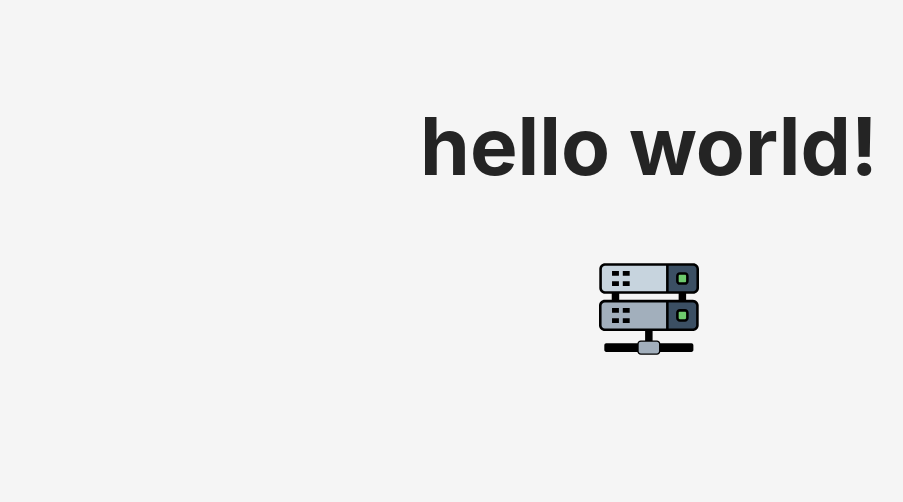
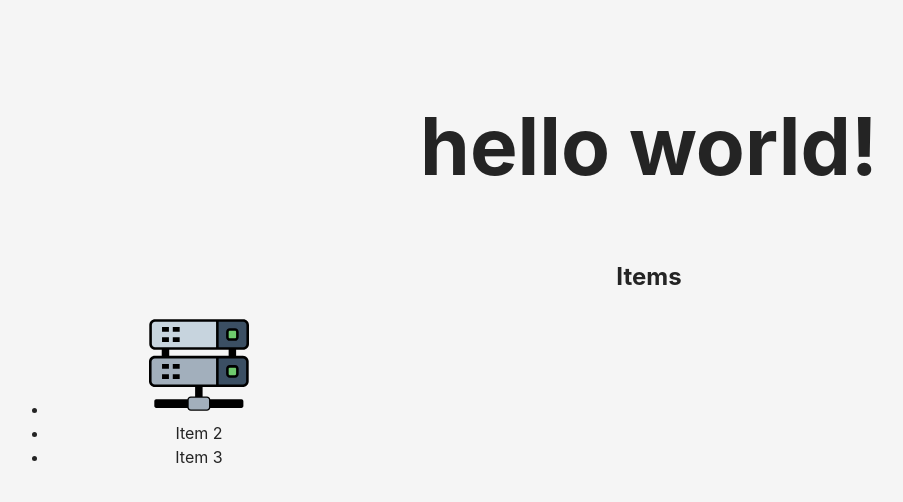
Before and after one commit to royhadad/server-room-dnd, a React (Vite) app: page / in a window 1280 px wide. Shown: the top 502 px of the page, without its empty margins (23-926 px from the left). Built offline with nearby package versions, Linux system fonts and the light colour scheme.

Commit message:
feat: add tooltip, fix eslint config

```diff
--- a/package.json
+++ b/package.json
@@ -15,6 +15,8 @@
   },
   "dependencies": {
     "@emotion/react": "^11.11.4",
+    "@emotion/styled": "^11.11.0",
+    "@mui/material": "^5.15.14",
     "react": "^18.2.0",
     "react-dom": "^18.2.0"
   },
--- a/src/App.tsx
+++ b/src/App.tsx
@@ -1,6 +1,8 @@
+import "./App.css";
+
 import serverRackIcon from "./assets/server-rack-icon.svg";
-import "./App.css";
 import { css } from "@emotion/react";
+import { Tooltip } from "@mui/material";
 
 function App() {
   return (
@@ -13,17 +15,58 @@ function App() {
         hello world!
       </h1>
       <div>
+        <div>
+          <ItemsSideBar />
+        </div>
+      </div>
+    </div>
+  );
+}
+
+export default App;
+
+const ItemsSideBar: React.FC = () => {
+  return (
+    <div>
+      <h2>Items</h2>
+      <ul
+        css={css`
+          width: 300px;
+        `}
+      >
+        <li>
+          <DraggableItem
+            id={"server"}
+            name={"server-icon"}
+            image={serverRackIcon}
+          />
+        </li>
+        <li>Item 2</li>
+        <li>Item 3</li>
+      </ul>
+    </div>
+  );
+};
+
+interface DraggableItemProps {
+  id: string;
+  name: string;
+  image: string;
+}
+const DraggableItem: React.FC<DraggableItemProps> = (props) => {
+  // name should appear on hover
+  return (
+    <Tooltip title={props.name} placement="top">
+      <div>
         <img
-          src={serverRackIcon}
-          alt="Server Rack"
+          src={props.image}
+          alt={props.name}
           css={css`
             width: 100px;
             height: 100px;
           `}
         />
       </div>
-    </div>
+    </Tooltip>
   );
-}
-
-export default App;
+};
```
Also changed, not shown: .eslintrc.cjs, 1 other file (tests, documents, lock files or other folders).
